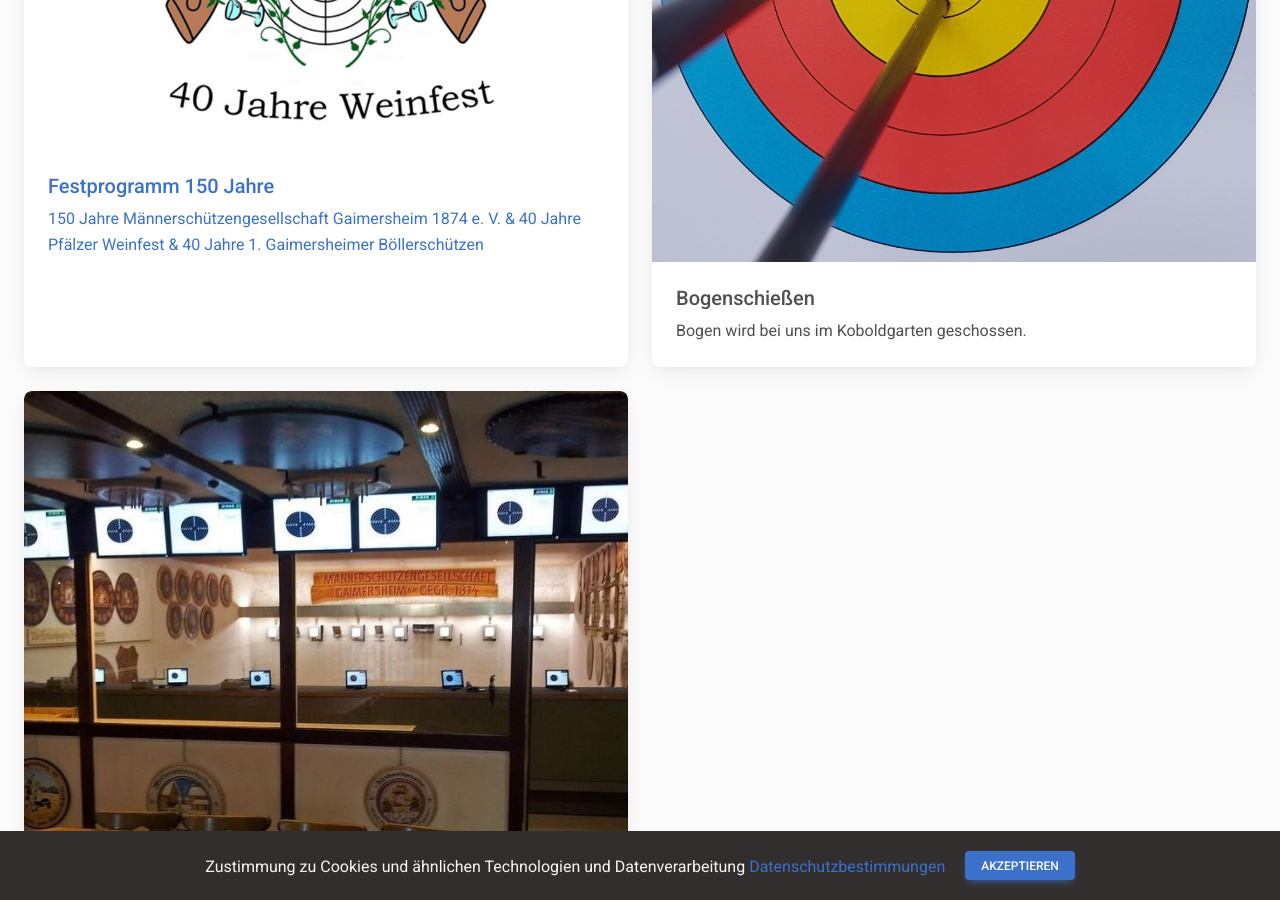
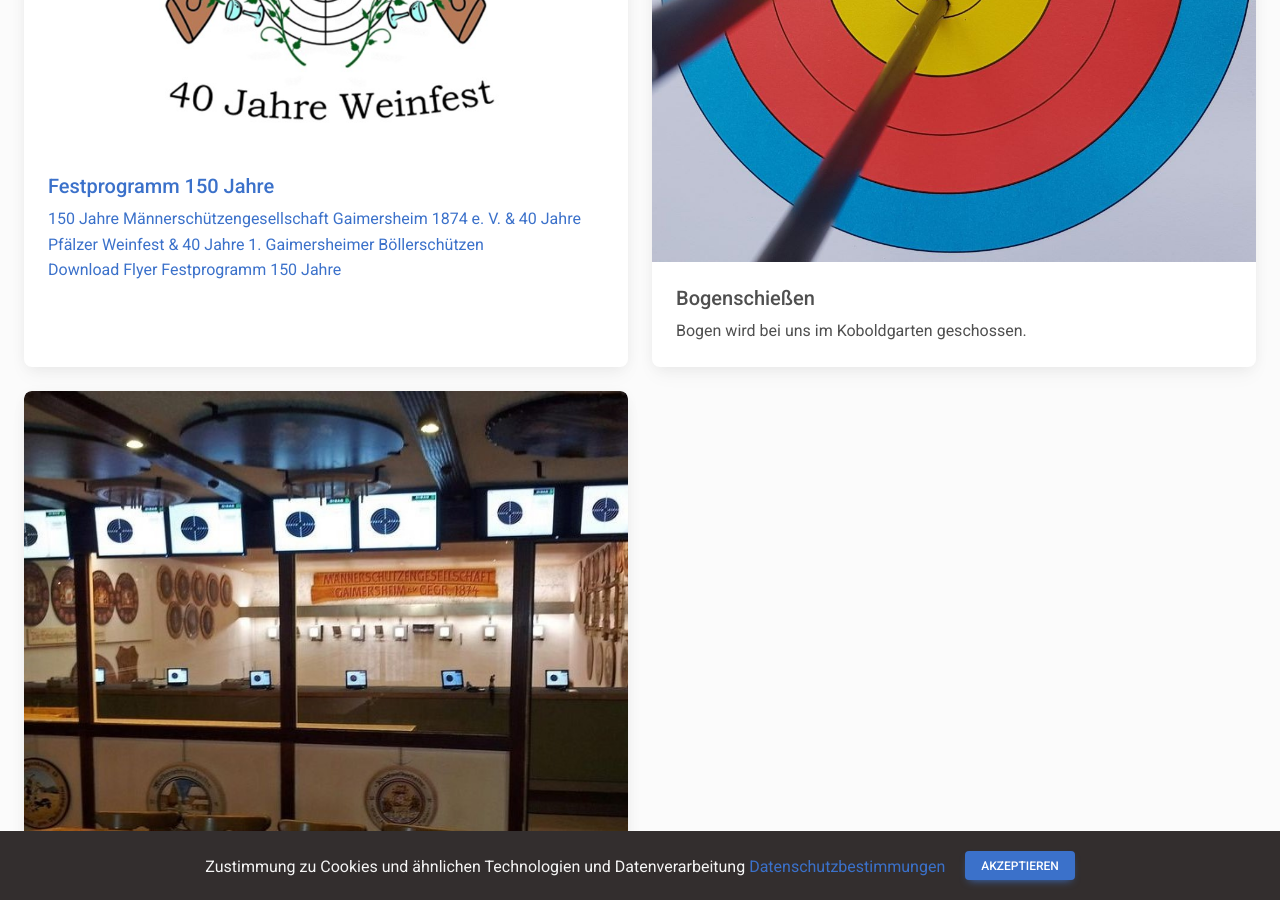
Before and after one commit to MannerschutzenGaimersheim/MannerschutzenGaimersheim.github.io, a Jekyll site: the page built from index.html, in a window 1280 px wide and 900 px high, scrolled down 1282 px. Built offline with Jekyll 4.4.1, drawn with Linux system fonts in a browser that asks for light colours.

Commit message:
flyer 150 download

```diff
--- a/festprogramm.html
+++ b/festprogramm.html
@@ -18,6 +18,9 @@ title: Festprogramm 150 Jahre
                         <p class="card-text">
                             40 Jahre Pfälzer Weinfest und 40 Jahre 1. Gaimersheimer Böllerschützen
                         </p>
+                        <a href="documents/Flyer_150_MSG.pdf" download="Flyer_150_MSG">
+                            <p>Download Flyer Festprogramm 150 Jahre</p>
+                        </a>
                     </div>
                 </div>
             </div>
--- a/index.html
+++ b/index.html
@@ -75,14 +75,19 @@ title: Männerschützen Gaimersheim
             <div class="bg-image hover-zoom">
               <img src="img/150_Festprogramm.jpg" class="card-img-top" />
             </div>
-            <div class="card-body">
+          </a>
+          <div class="card-body">
+            <a href="festprogramm.html">
               <h5 class="card-title">Festprogramm 150 Jahre</h5>
               <p class="card-text">
                 150 Jahre Männerschützengesellschaft Gaimersheim 1874 e. V. & 40 Jahre Pfälzer Weinfest & 40 Jahre 1.
                 Gaimersheimer Böllerschützen
               </p>
-            </div>
-          </a>
+            </a>
+            <a href="documents/Flyer_150_MSG.pdf" download="Flyer_150_MSG">
+              <p>Download Flyer Festprogramm 150 Jahre</p>
+            </a>
+          </div>
         </div>
       </div>
       <div class="col">
```
Also changed, not shown: 1 other file.
